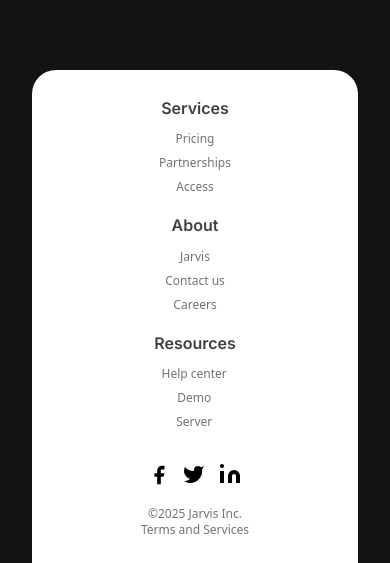
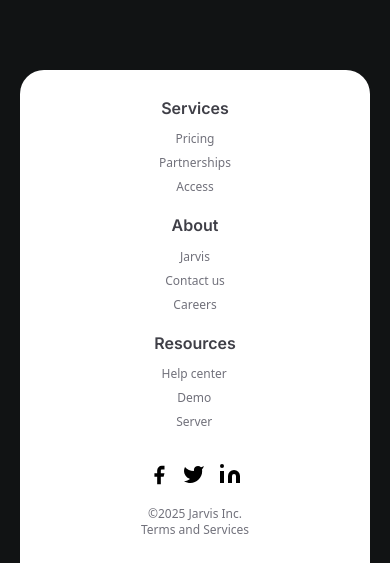
Before and after one commit to harneetsahi/webUI, a React (Vite) app: page / in a window 390 px wide. Shown: the part 2883-3446 px from the top of the page. Built offline with nearby package versions, Linux system fonts and the light colour scheme.

Commit message:
update: footer margin

```diff
--- a/src/components/Footer.tsx
+++ b/src/components/Footer.tsx
@@ -2,7 +2,7 @@
 
 export const Footer = () => {
   return (
-    <div className="bg-[#ffffff] rounded-t-3xl mx-8 flex md:flex-row flex-col justify-between gap-3 md:p-10 p-7 mt-35 text-xs text-zinc-500 ">
+    <div className="bg-[#ffffff] rounded-t-3xl md:mx-8 mx-5 flex md:flex-row flex-col justify-between gap-3 md:p-10 p-7 mt-35 text-xs text-zinc-500 ">
       <div className=" md:flex-col gap-15 justify-between hidden md:flex">
         <div>
           <Cctv size={40} strokeWidth={1.5} color="#25272b" />
```
